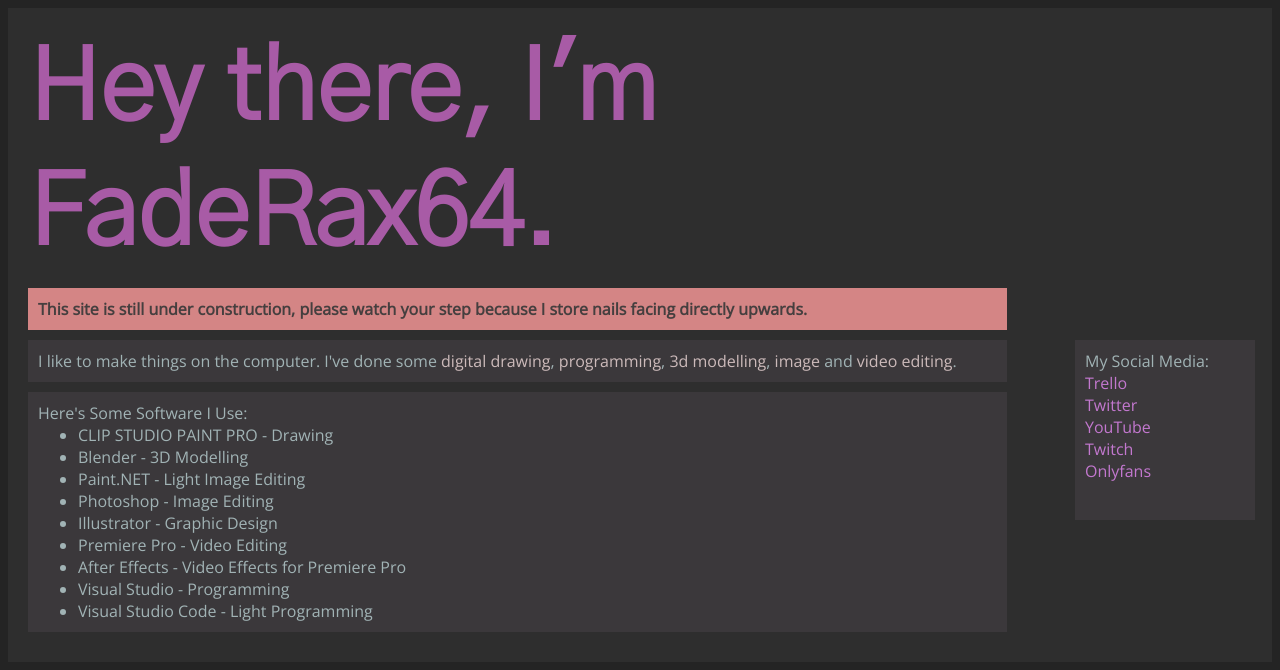
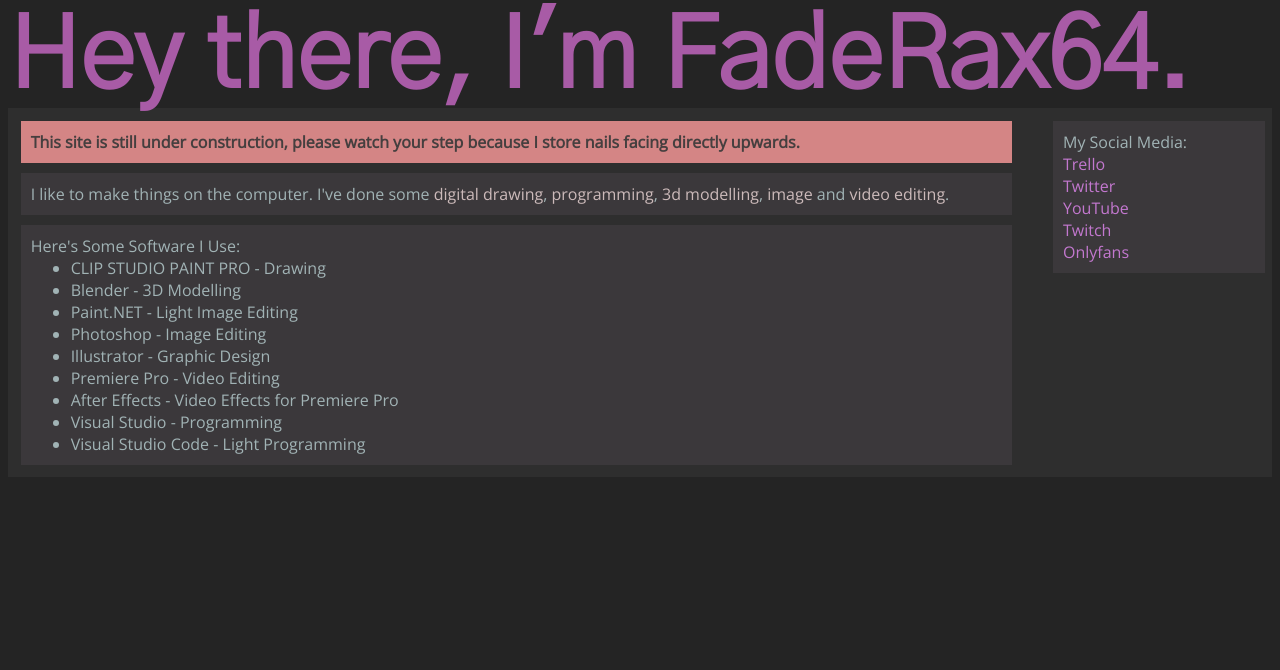
Before and after one commit to FadeRax/faderax.github.io, a plain HTML site: page index.html in a window 1280 px wide. Drawn offline with nearby package versions, Linux system fonts and the light colour scheme; a web font is replaced by a local one.

Commit message:
Updated HTML and CSS stuff

```diff
--- a/index.html
+++ b/index.html
@@ -22,22 +22,16 @@
     <meta property="og:title" content="Home">
     <meta property="og:description" content="Here's some stuff that I've done.">
     <meta property="og:type" content="website">
-    <meta name="og:image" itemprop="image" content="https://i.imgur.com/s9vRJ5y.png>
+    <meta name="og:image" itemprop="image" content="https://i.imgur.com/s9vRJ5y.png">
     <meta name="theme-color" content="#FF00FF">
 
   </head>
 
   <body>
 
+    <h1>Hey there, I'm FadeRax64.</h1>
+
     <div class="main-window">
-
-      <h1>Hey there, I'm FadeRax64.</h1>
-
-      <div class="alert-window">
-        <p>
-          This site is still under construction, please watch your step because I store nails facing directly upwards.
-        </p>
-      </div>
 
       <div class="side-bar">
         <p>My Social Media:</p>
@@ -50,6 +44,12 @@
         <a href="https://www.twitch.tv/faderax">Twitch</a>
         <br>
         <a href="https://bit.ly/34qTiMm">Onlyfans</a>
+      </div>
+
+      <div class="alert-window">
+        <p>
+          This site is still under construction, please watch your step because I store nails facing directly upwards.
+        </p>
       </div>
 
       <div class="text-window">
--- a/styles.css
+++ b/styles.css
@@ -6,12 +6,13 @@
 
 h1 {
   color: #a85ba6;
-  margin: 0px;
+  margin: auto;
   font-family: 'Gothic A1', sans-serif;
   font-weight: bold;
   font-size: 100px;
-  margin-right: 25%;
+  line-height: 100%;
 }
+
 
 p {
   margin-top: 0px;
@@ -43,8 +44,8 @@
 
 .main-window {
   background-color: #2e2e2e;
-  padding: 20px;
-  margin: 20;
+  padding: 1%;
+  padding-top: 1%;
   margin-bottom: none;
 }
 
@@ -53,7 +54,6 @@
   margin-left: 0px;
   margin-right: 20%;
   margin-top: 10px;
-  margin-bottom: 10px;
   padding: 10px;
 }
 
@@ -63,8 +63,6 @@
   font-weight: bold;
   margin-left: 0px;
   margin-right: 20%;
-  margin-top: 10px;
-  margin-bottom: 10px;
   padding: 10px;
 }
 
@@ -74,8 +72,8 @@
   margin: 0px;
   margin-right: 0px;
   overflow-x: hidden;
-  height: 160px;
-  width: 160px;
+  height: auto;
+  width: 15%;
   position: fixed;
-  right: 25px;
+  right: 15px;
 }
```
Also changed, not shown: sidebar.html (added, +12 -0 lines).
